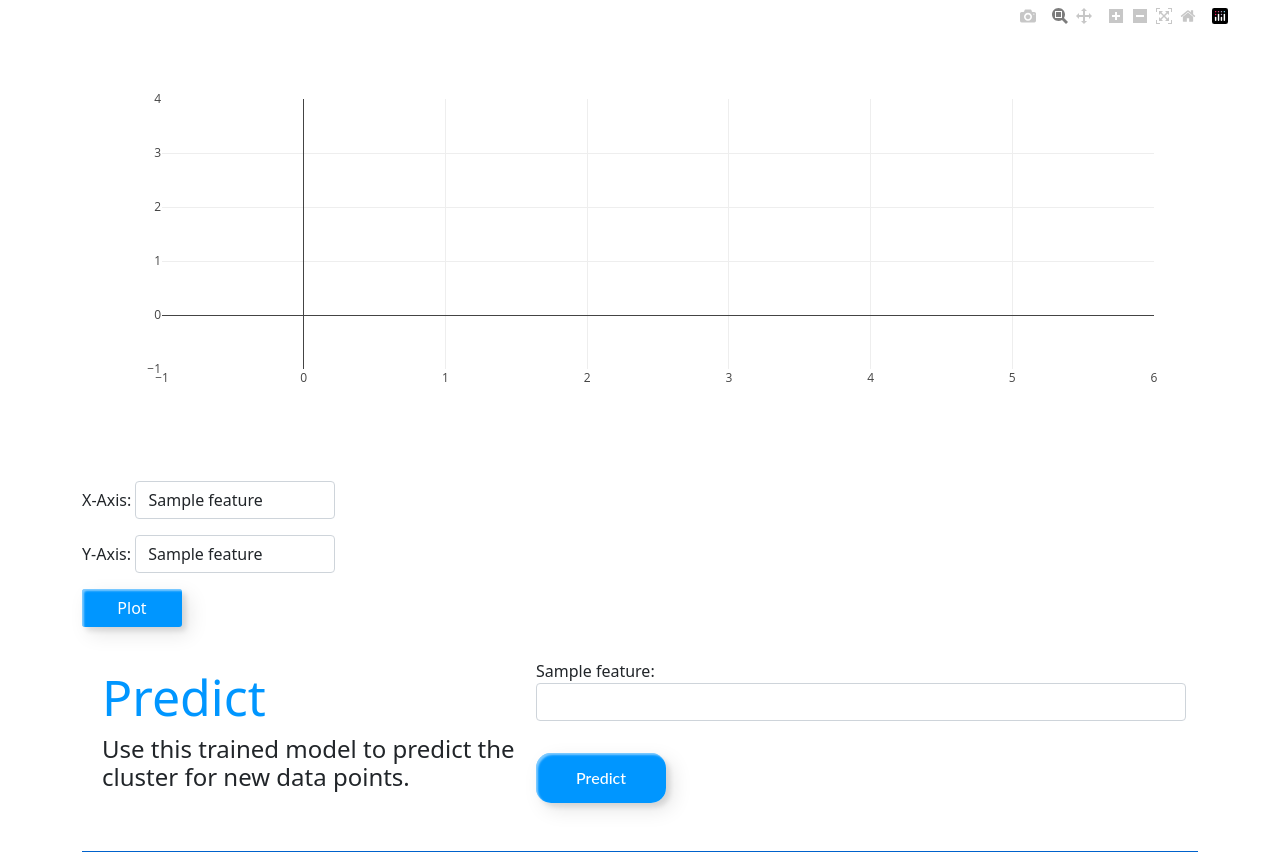
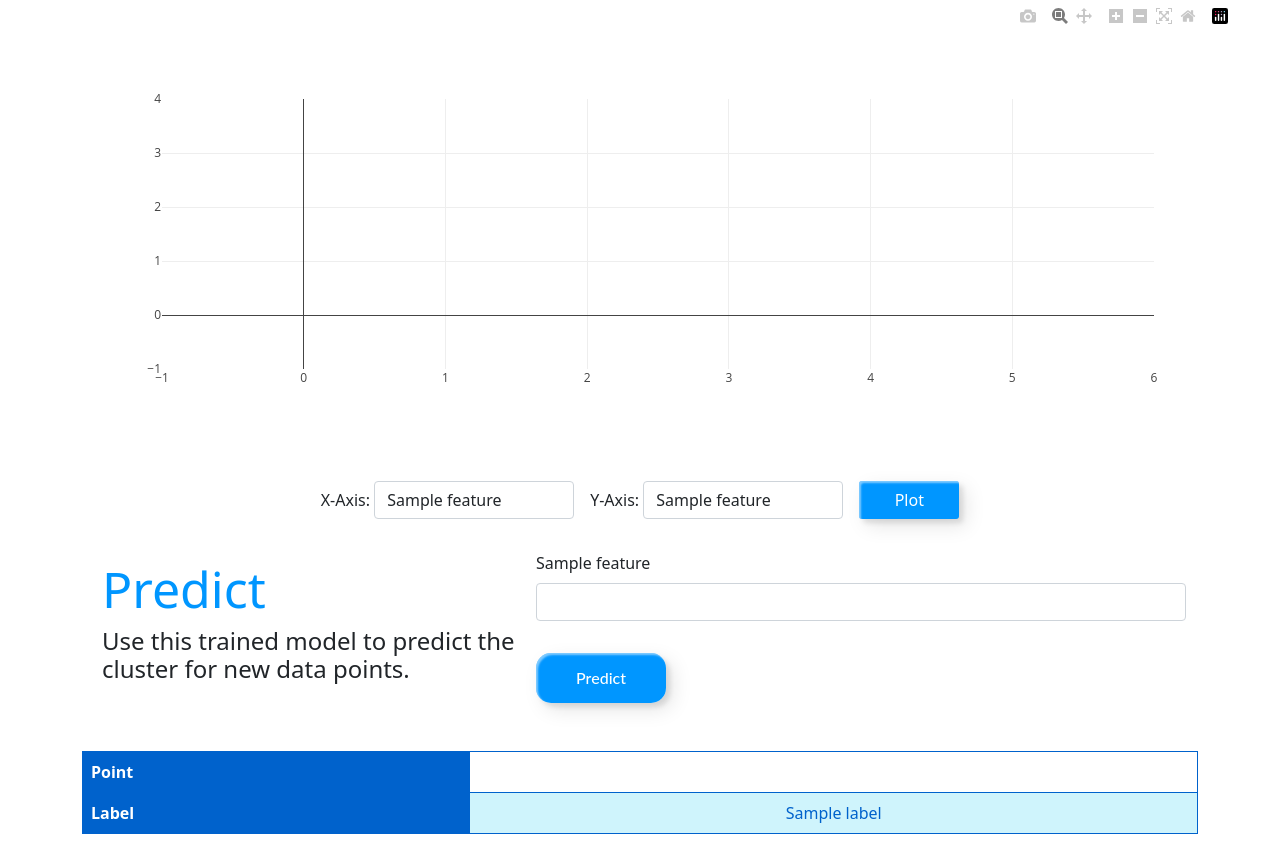
Before and after one commit to akshay-rajan/expertsystem, a Django app: template main/templates/main/kmeans.html in a window 1280 px wide. Shown: the part 659-1511 px from the top of the page. Run offline with Django 5.2, Linux system fonts and the light colour scheme; the template is opened without the code that fills it: most values are stand-ins (such as "Sample title", 1, 10 or a date in 2020); some libraries are stand-ins or nearby versions.

Commit message:
Fix style issues for clustering

```diff
--- a/main/templates/main/hierarchical_clustering.html
+++ b/main/templates/main/hierarchical_clustering.html
@@ -73,7 +73,7 @@
       <div id="plotly-plot" class="img-fluid dt-plot" style="max-width: 90vw;"></div>
 
       <div class="axis-selection mt-4">
-        <div class="row d-flex justify-content-center">
+        <div class="d-flex justify-content-center">
           <div class="m-2">
             <label for="x-axis-select" class="form-label d-inline">X-Axis:</label>
             <select id="x-axis-select" class="form-control d-inline">
--- a/main/templates/main/kmeans.html
+++ b/main/templates/main/kmeans.html
@@ -73,7 +73,7 @@
       <div id="plotly-plot" class="img-fluid dt-plot" style="max-width: 90vw;"></div>
 
       <div class="axis-selection mt-4">
-        <div class="row d-flex justify-content-center">
+        <div class="d-flex justify-content-center">
           <div class="m-2">
             <label for="x-axis-select" class="form-label d-inline">X-Axis:</label>
             <select id="x-axis-select" class="form-control d-inline">
@@ -108,8 +108,8 @@
         <div class="right pred-right">
           <form onsubmit="return makePrediction(event)">
             {% for feature in features %}
-            <div class="form-group">
-              <label for="{{ feature }}">{{ feature }}:</label>
+            <div class="form-group mb-3">
+              <label for="{{ feature }}" class="form-label">{{ feature }}</label>
               <input type="text" required class="form-control" id="{{ feature }}" name="{{ feature }}" placeholder="">
             </div>
             {% endfor %}
```
